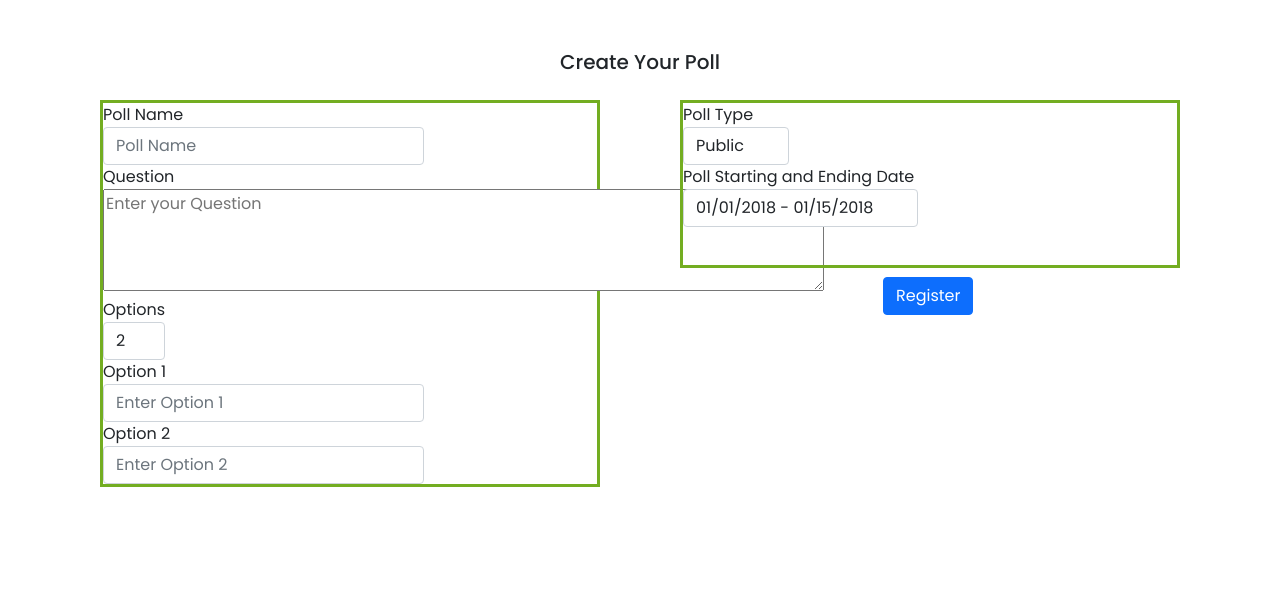
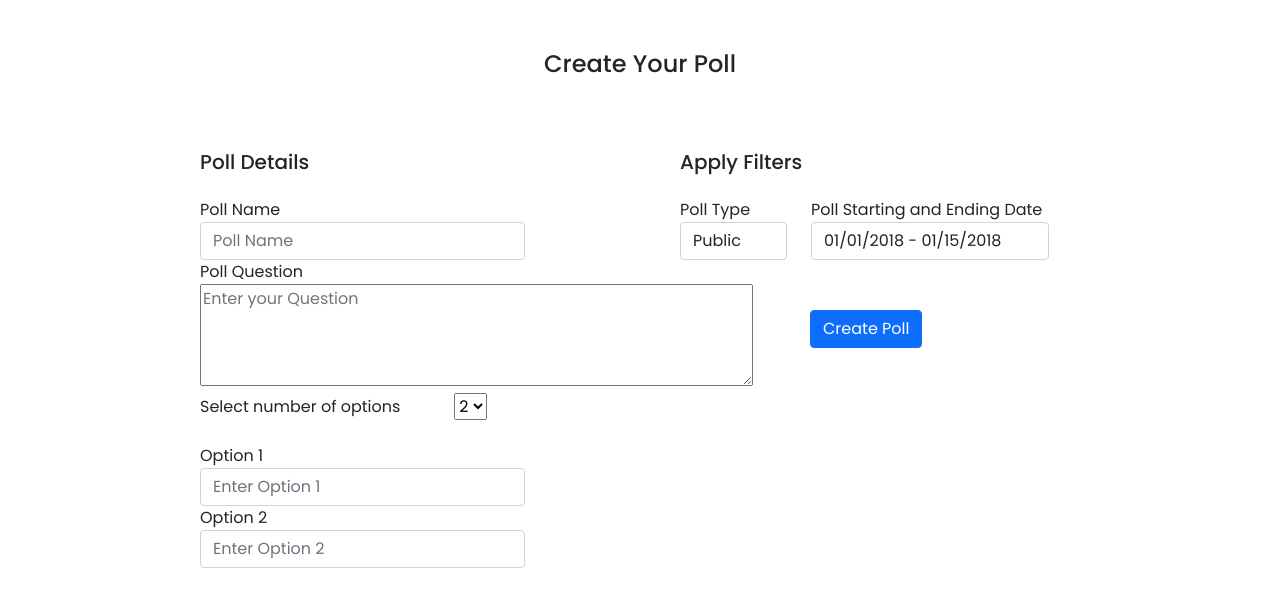
Before and after one commit to raghavendrashekhawat2/Open-Polls, a Flask app: template Templates/create-polls.html in a window 1280 px wide. Shown: the part 100-707 px from the top of the page. Run offline with Flask 2, Linux system fonts and the light colour scheme; the template is opened without the code that fills it, so the values that code supplies are empty; some libraries are stand-ins or nearby versions.

Commit message:
Improved front-end of create-polls.html

```diff
--- a/Templates/create-polls.html
+++ b/Templates/create-polls.html
@@ -8,11 +8,11 @@
     .pname{
         resize : none;
     }
-    #ABC
-    {
-      border: 3px solid #73AD21;
-      top: 30%;
-    }
+<!--    #ABC-->
+<!--    {-->
+<!--      border: 3px solid #73AD21;-->
+<!--      top: 30%;-->
+<!--    }-->
 }
 </style>
 <script type="text/javascript">
@@ -27,7 +27,7 @@
     $('input[name="poll_range"]').daterangepicker({
     opens: 'left',
     "maxSpan": {
-                "days": 7
+                "days": 30
             },
     "minDate": moment()
         }, function(start, end, label) {
@@ -74,12 +74,10 @@
             container.style = "display: block"
     }
    </script>
-	<h5 style="position:absolute; margin-left: auto; margin-right: auto; left: 0; right: 0; text-align: center; TOP:150px;">Create Your Poll</h5> <br><br>
+   <h4 style="position:absolute; margin-left: auto; margin-right: auto; left: 0; right: 0; text-align: center; TOP:150px;">Create Your Poll</h4> <br><br>
         <form action="/" method="POST">
-        <section style=" position:absolute; TOP:200px; LEFT:100px; WIDTH:500px;" id = "ABC">
-
-
-
+            <section style=" position:absolute; TOP:250px; LEFT:200px; WIDTH:500px;" id = "ABC">
+                <h5>Poll Details</h5><br>
                 <! Poll Name -->
                 <div class="form-group row">
                     <div class="form-group col-md-8" style="text">
@@ -91,16 +89,16 @@
                 <! Enter Your Question -->
                 <div class="form-group row">
                     <div class="form-group col-md-6" style="text">
-                    <label for="ques">Question</label>
-                    <textarea placeholder="Enter your Question" name="question" id = "ques" rows="4" cols="50"></textarea>
+                        <label for="ques">Poll Question</label>
+                        <textarea placeholder="Enter your Question" name="question" id = "ques" rows="4" cols="38"></textarea>
                     </div>
                 </div>
 
                 <! no of Options -->
-            <div class="form-group row">
-                <div class="form-group col-md-2">
-                    <label for="options_no">Options</label>
-                    <select id="options_no" class="form-control" name="options_numbers" onchange="addFields();">
+                <div class="form-horizontal">
+                    <div class="form-group">
+                        <label for="options_no" class="col-sm-6 control-label">Select number of options</label>
+                        <select id="options_no" class="form-horizontal" name="options_numbers" onchange="addFields();">
                             <option value="2">2</option>
                             <option value="3">3</option>
                             <option value="4">4</option>
@@ -111,13 +109,13 @@
                         </select>
                     </div>
                 </div>
+                <br>
                 <! option fields generated using js-->
                     <div id = "container"></div>
             </section>
 
-        <section style=" position:absolute; TOP:200px; Right:100px; WIDTH:500px;" id = "ABC">
-
-
+            <section style=" position:absolute; TOP:250px; Right:100px; WIDTH:500px;" id = "ABC">
+                <h5>Apply Filters</h5> <br>
                 <! Poll Type Public / Private -->
                 <div class="form-group row">
                     <div class="form-group col-md-3">
@@ -127,9 +125,10 @@
                             <option value="2">Private</option>
                         </select>
                     </div>
-            </div>
+
+
     <!--            Start and End Date of Poll-->
-            <div class="form-group row">
+
                     <div class="form-group col-md-6">
                         <label for="poll_range">Poll Starting and Ending Date</label>
                         <input type="text" name="poll_range" class="form-control" id="poll_range"  value="01/01/2018 - 01/15/2018" />
@@ -211,7 +210,7 @@
                         </div>
                     </div>
                 </div>
-            <button style="position:relative; TOP:50px; LEFT:200px;" type="submit" class="btn btn-primary" >Register</button>
+                <button style="position:relative; TOP:50px; LEFT:130px;" type="submit" class="btn btn-primary" >Create Poll</button>
             </section>
         </form>
 {% endblock %}
--- a/Templates/home.html
+++ b/Templates/home.html
@@ -48,7 +48,7 @@ https://templatemo.com/tm-569-edu-meeting
                           <li><a href="meetings.html">create</a></li>
                           <li class="scroll-to-section"><a href="#apply">Apply Now</a></li>
                           <li class="has-sub">
-                              <a href="javascript:void(0)">Pages</a>
+                              <a href="javascript:void(0)">Account</a>
                               <ul class="sub-menu">
                                   <li><a href="meetings.html">Your Profile</a></li>
                                   <li><a href="/logout">Sign out</a></li>
```
Also changed, not shown: static/assets/images/coin_stack.jpg (added). Lines whose indentation alone changed are shown as unchanged.
